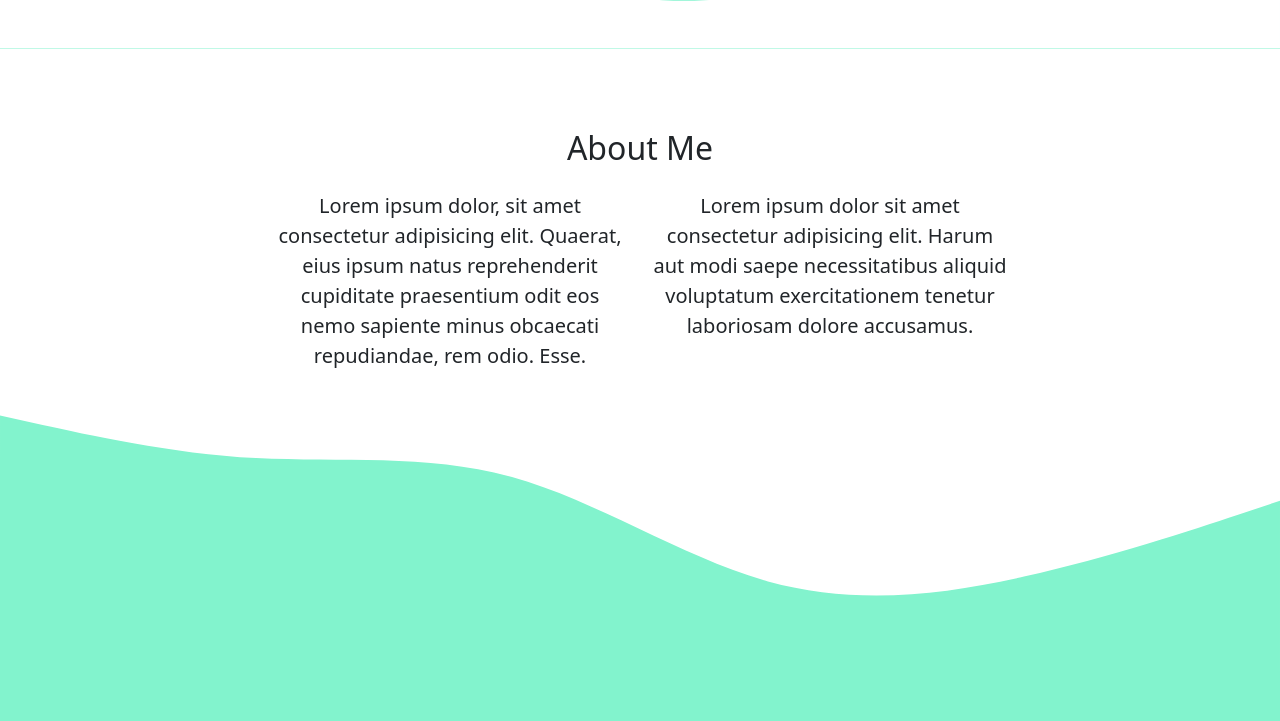
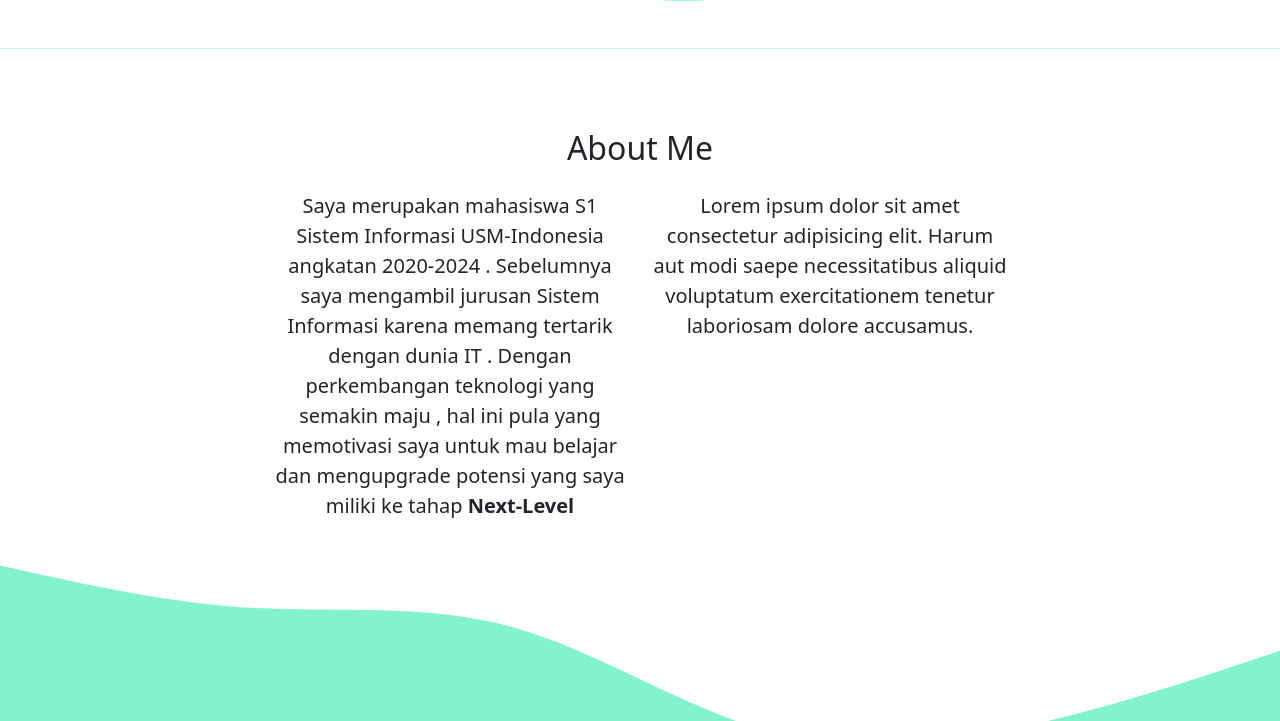
Before and after one commit to filbertleo88/filbertleo88.github.io, a plain HTML site: page Portofolio1.html in a window 1280 px wide. Shown: the part 653-1374 px from the top of the page. Drawn offline with nearby package versions, Linux system fonts and the light colour scheme.

Commit message:
perubahan-1

```diff
--- a/Portofolio1.html
+++ b/Portofolio1.html
@@ -69,7 +69,7 @@
         </div>
         <div class="row justify-content-center fs-5 text-center">
           <div class="col-md-4">
-            <p>Lorem ipsum dolor, sit amet consectetur adipisicing elit. Quaerat, eius ipsum natus reprehenderit cupiditate praesentium odit eos nemo sapiente minus obcaecati repudiandae, rem odio. Esse.</p>
+            <p>Saya merupakan mahasiswa S1 Sistem Informasi USM-Indonesia angkatan 2020-2024 . Sebelumnya saya mengambil jurusan Sistem Informasi karena memang tertarik dengan dunia IT . Dengan perkembangan teknologi yang semakin maju , hal ini pula yang memotivasi saya untuk mau belajar dan mengupgrade potensi yang saya miliki ke tahap <span class="fw-bold">Next-Level</span></p>
           </div>
 
           <div class="col-md-4">
```
